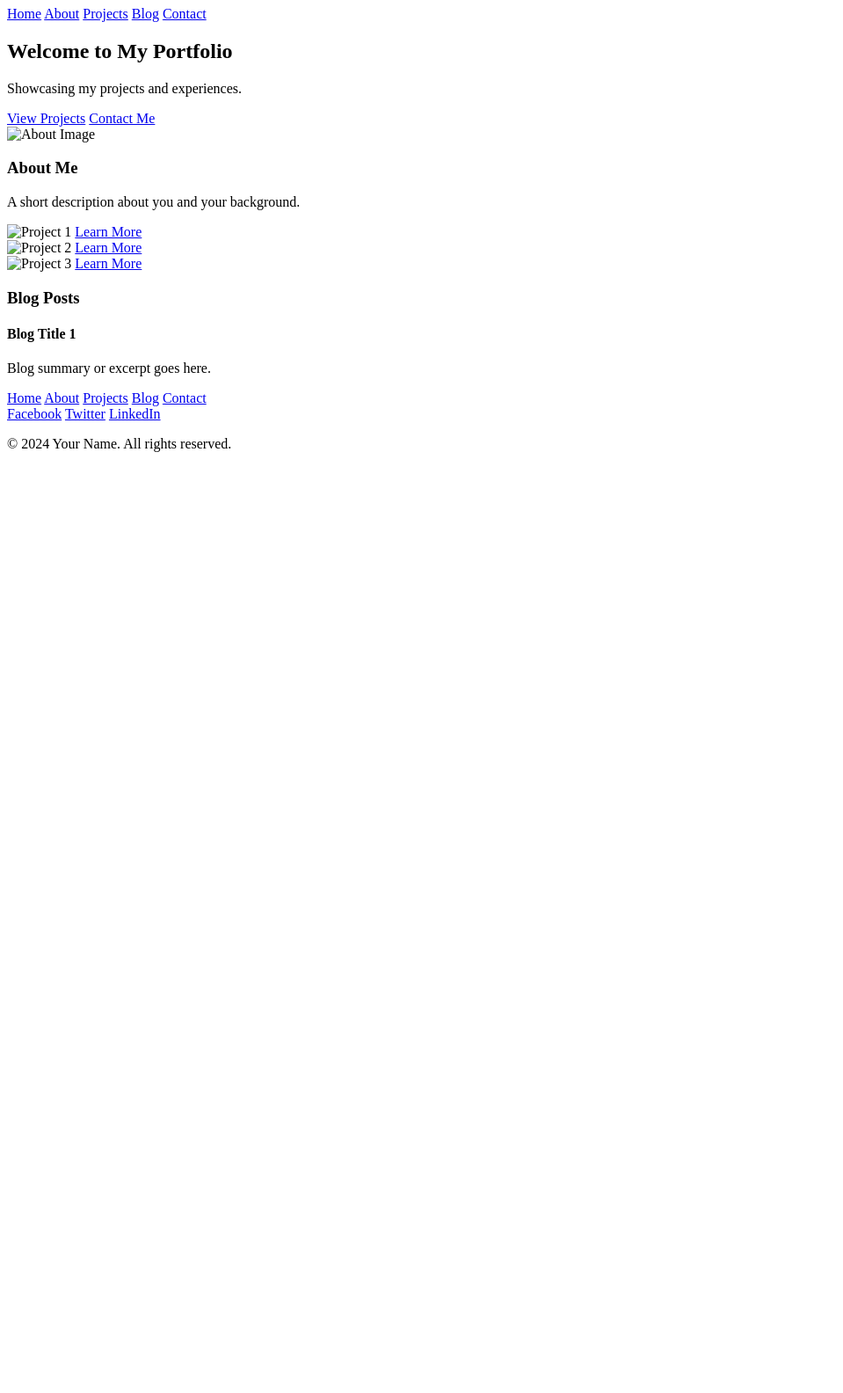
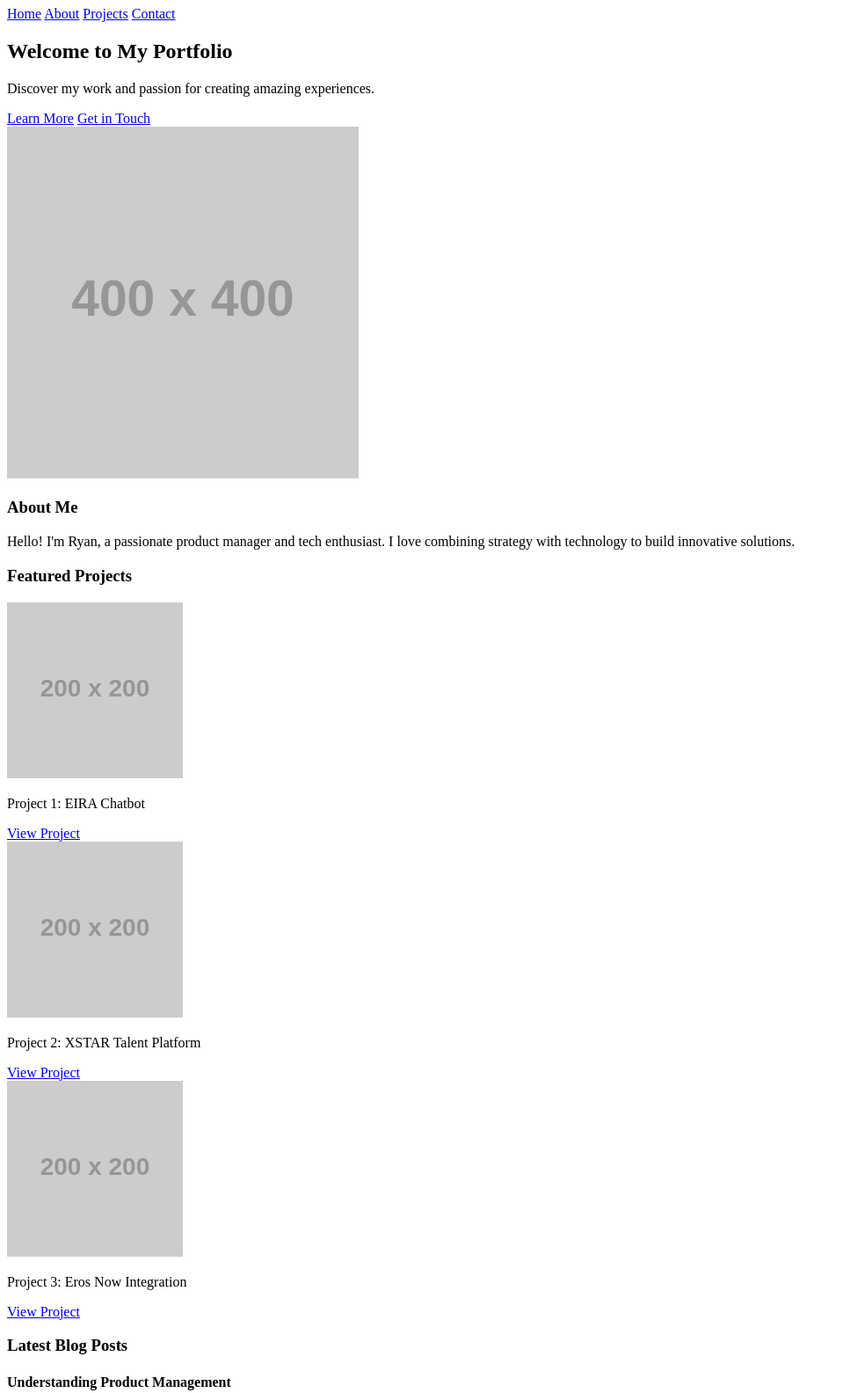
Before and after one commit to fandango3142/newport, a plain HTML site: page index.html in a window 1280 px wide. Shown: the part 73-1657 px from the top of the page at 88% size, without its empty margins (0-959 px from the left). Before the commit the page ends 800 px from the top, so only its background shows below. Drawn offline with Linux system fonts and the light colour scheme; placeholder pictures from the web are drawn by us.

Commit message:
Update index.html

```diff
--- a/index.html
+++ b/index.html
@@ -3,88 +3,97 @@
 <head>
     <meta charset="UTF-8">
     <meta name="viewport" content="width=device-width, initial-scale=1.0">
-    <title>Portfolio</title>
+    <title>My Portfolio</title>
     <link rel="stylesheet" href="styles.css">
 </head>
 <body>
-
     <!-- Header -->
     <header>
-        <h1>My Portfolio</h1>
+        <h1>Ryan's Portfolio</h1>
         <nav>
-            <a href="#home">Home</a>
+            <a href="#hero">Home</a>
             <a href="#about">About</a>
             <a href="#projects">Projects</a>
-            <a href="#blog">Blog</a>
             <a href="#contact">Contact</a>
         </nav>
     </header>
 
     <!-- Hero Section -->
-    <section class="hero">
+    <section class="hero" id="hero">
         <h2>Welcome to My Portfolio</h2>
-        <p>Showcasing my projects and experiences.</p>
+        <p>Discover my work and passion for creating amazing experiences.</p>
         <div class="cta-buttons">
-            <a href="#projects" class="button">View Projects</a>
-            <a href="#contact" class="button">Contact Me</a>
+            <a href="#about" class="button">Learn More</a>
+            <a href="#contact" class="button">Get in Touch</a>
         </div>
     </section>
 
-    <!-- Twin Divs Section -->
-    <section class="twin-section">
+    <!-- Twin Section (About) -->
+    <section class="twin-section" id="about">
         <div class="twin-image">
-            <img src="your-image.jpg" alt="About Image">
+            <img src="https://via.placeholder.com/400" alt="About Me Image">
         </div>
         <div class="twin-info">
             <h3>About Me</h3>
-            <p>A short description about you and your background.</p>
+            <p>Hello! I'm Ryan, a passionate product manager and tech enthusiast. I love combining strategy with technology to build innovative solutions.</p>
         </div>
     </section>
 
-    <!-- Carousel Section -->
-    <section class="carousel">
-        <div class="carousel-item">
-            <img src="carousel-image1.jpg" alt="Project 1">
-            <a href="#project1" class="button">Learn More</a>
-        </div>
-        <div class="carousel-item">
-            <img src="carousel-image2.jpg" alt="Project 2">
-            <a href="#project2" class="button">Learn More</a>
-        </div>
-        <div class="carousel-item">
-            <img src="carousel-image3.jpg" alt="Project 3">
-            <a href="#project3" class="button">Learn More</a>
+    <!-- Carousel Section (Projects) -->
+    <section class="carousel" id="projects">
+        <h3>Featured Projects</h3>
+        <div class="carousel-container">
+            <div class="carousel-item">
+                <img src="https://via.placeholder.com/200" alt="Project 1">
+                <p>Project 1: EIRA Chatbot</p>
+                <a href="#" class="button">View Project</a>
+            </div>
+            <div class="carousel-item">
+                <img src="https://via.placeholder.com/200" alt="Project 2">
+                <p>Project 2: XSTAR Talent Platform</p>
+                <a href="#" class="button">View Project</a>
+            </div>
+            <div class="carousel-item">
+                <img src="https://via.placeholder.com/200" alt="Project 3">
+                <p>Project 3: Eros Now Integration</p>
+                <a href="#" class="button">View Project</a>
+            </div>
         </div>
     </section>
 
     <!-- Blog Section -->
     <section class="blog">
-        <h3>Blog Posts</h3>
+        <h3>Latest Blog Posts</h3>
         <div class="blog-posts">
-            <article class="blog-post">
-                <h4>Blog Title 1</h4>
-                <p>Blog summary or excerpt goes here.</p>
-            </article>
-            <!-- Repeat 5 more blog post articles here -->
+            <div class="blog-post">
+                <h4>Understanding Product Management</h4>
+                <p>A deep dive into what it takes to manage and launch successful products.</p>
+            </div>
+            <div class="blog-post">
+                <h4>The Future of Generative AI</h4>
+                <p>Exploring the potential and impact of generative AI in today's world.</p>
+            </div>
+            <div class="blog-post">
+                <h4>Balancing Innovation with Strategy</h4>
+                <p>How to stay on the cutting edge while aligning with business goals.</p>
+            </div>
         </div>
     </section>
 
     <!-- Footer -->
     <footer>
         <div class="footer-links">
-            <a href="#home">Home</a>
-            <a href="#about">About</a>
-            <a href="#projects">Projects</a>
-            <a href="#blog">Blog</a>
+            <a href="#hero">Home</a> |
+            <a href="#about">About</a> |
+            <a href="#projects">Projects</a> |
             <a href="#contact">Contact</a>
         </div>
         <div class="social-links">
-            <a href="#">Facebook</a>
-            <a href="#">Twitter</a>
-            <a href="#">LinkedIn</a>
+            <a href="#">Twitter</a> |
+            <a href="#">LinkedIn</a> |
+            <a href="#">GitHub</a>
         </div>
-        <p>&copy; 2024 Your Name. All rights reserved.</p>
+        <p>&copy; 2023 Ryan's Portfolio</p>
     </footer>
-
 </body>
 </html>
```
